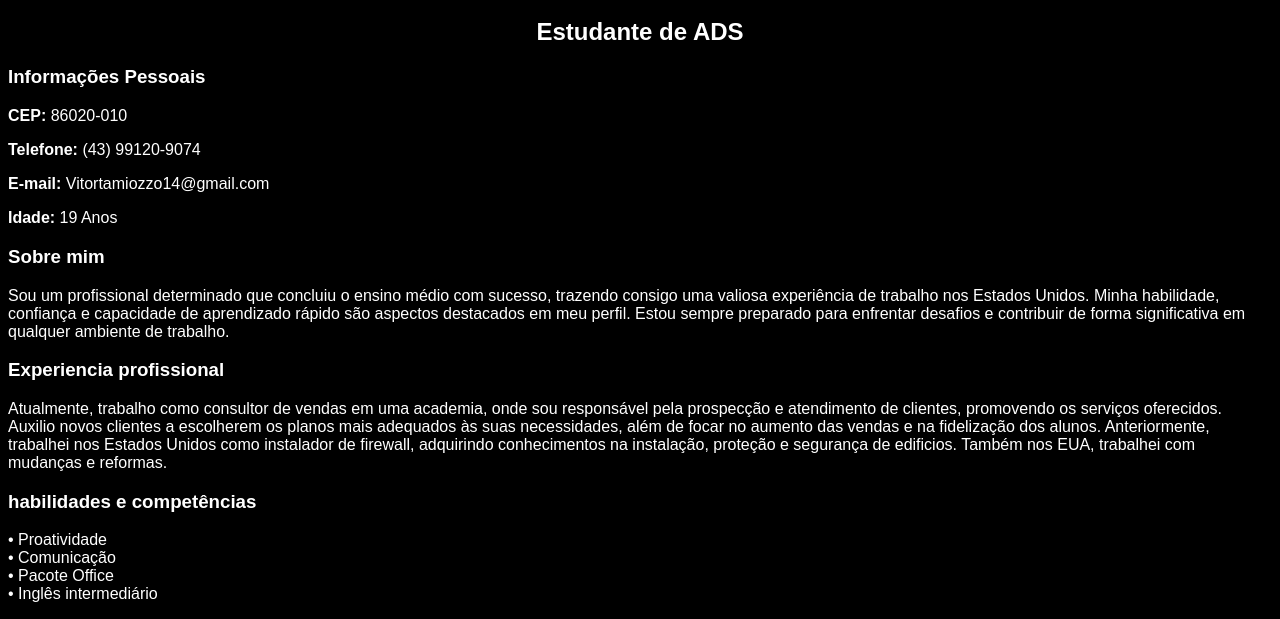
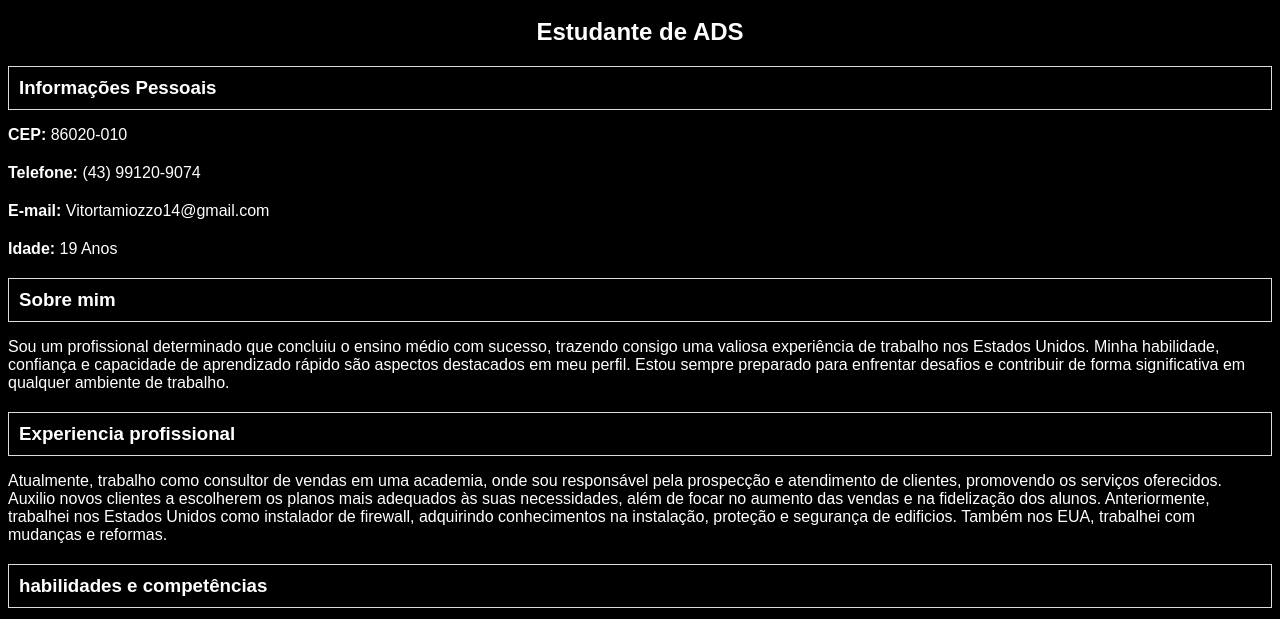
Before and after one commit to Tamiozz0/Tamiozz0.github.io, a plain HTML site: page index.html in a window 1280 px wide. Shown: the part 175-794 px from the top of the page. Drawn offline with Linux system fonts and the light colour scheme.

Commit message:
Add files via upload

```diff
--- a/index.html
+++ b/index.html
@@ -1,5 +1,5 @@
 <!DOCTYPE html>
-<html lang="en">
+<html lang="pt-BR">
 <head>
     <meta charset="UTF-8">
     <meta name="viewport" content="width=device-width, initial-scale=1.0">
--- a/meuestilo.css
+++ b/meuestilo.css
@@ -64,3 +64,15 @@ h2 {
     vertical-align: middle;
     margin-left: 40px;
 }
+h3 {
+   border: 1px solid #ddd;
+   padding: 10px;
+   margin-bottom: 15px;
+   box-shadow: 2px 2px 5px rgba(0, 0, 0, 0.2);
+}
+
+p {
+
+   margin-bottom: 20px;
+
+}
```
